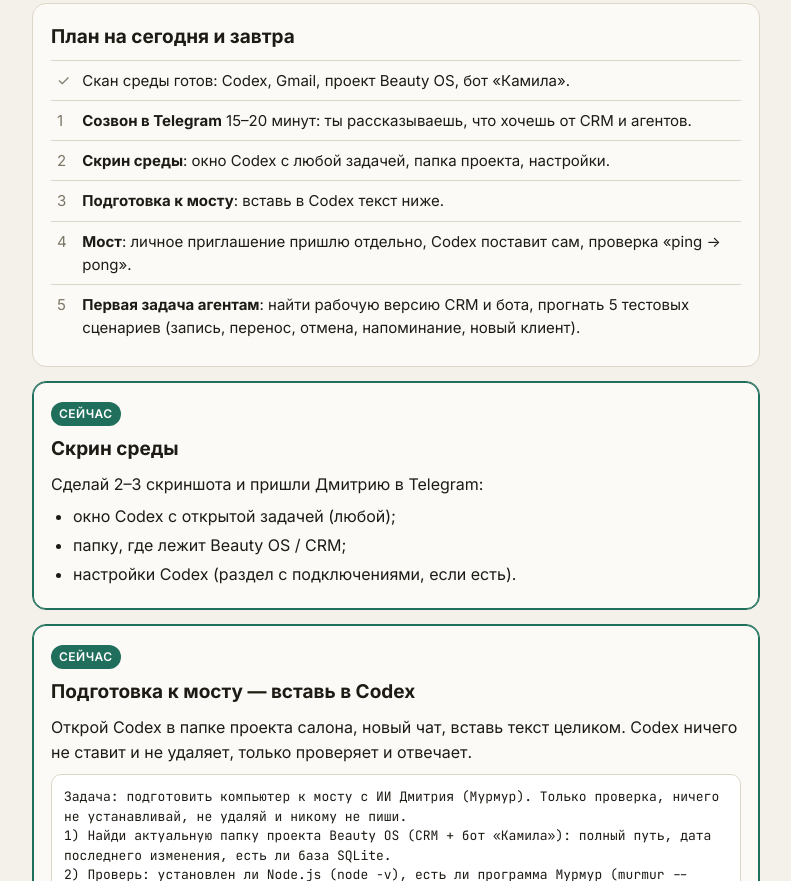
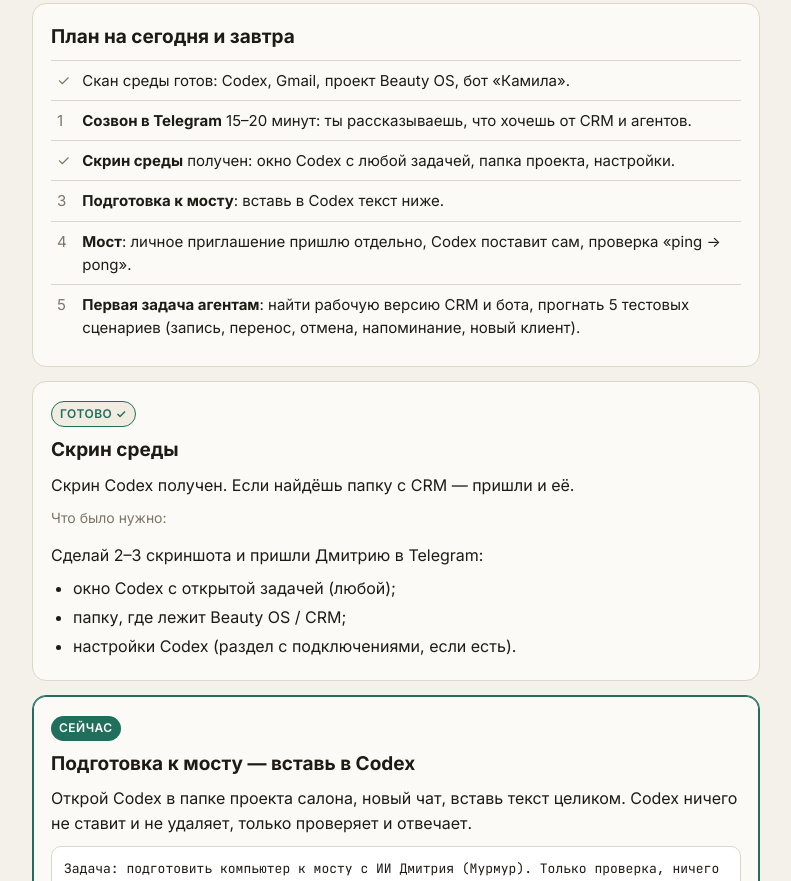
Before and after one commit to vasilevdasfo/agents-start, a plain HTML site: page index.html in a window 1280 px wide. Shown: the part 648-1529 px from the top of the page, without its empty margins (244-1035 px from the left). Drawn offline with Linux system fonts and the light colour scheme.

Commit message:
Step 2 done

```diff
--- a/index.html
+++ b/index.html
@@ -84,16 +84,18 @@ textarea{width:100%;min-height:90px;border:1px solid var(--line);border-radius:1
     <table>
       <tr><td>✓</td><td>Скан среды готов: Codex, Gmail, проект Beauty OS, бот «Камила».</td></tr>
       <tr><td>1</td><td><b>Созвон в Telegram</b> 15–20 минут: ты рассказываешь, что хочешь от CRM и агентов.</td></tr>
-      <tr><td>2</td><td><b>Скрин среды</b>: окно Codex с любой задачей, папка проекта, настройки.</td></tr>
+      <tr><td>✓</td><td><b>Скрин среды</b> получен: окно Codex с любой задачей, папка проекта, настройки.</td></tr>
       <tr><td>3</td><td><b>Подготовка к мосту</b>: вставь в Codex текст ниже.</td></tr>
       <tr><td>4</td><td><b>Мост</b>: личное приглашение пришлю отдельно, Codex поставит сам, проверка «ping → pong».</td></tr>
       <tr><td>5</td><td><b>Первая задача агентам</b>: найти рабочую версию CRM и бота, прогнать 5 тестовых сценариев (запись, перенос, отмена, напоминание, новый клиент).</td></tr>
     </table>
   </section>
 
-  <section class="card now" id="step2">
-    <span class="tag now">Сейчас</span>
+  <section class="card" id="step2">
+    <span class="tag done">Готово ✓</span>
     <h2>Скрин среды</h2>
+    <p style="margin:0">Скрин Codex получен. Если найдёшь папку с CRM — пришли и её.</p>
+    <p class="note">Что было нужно:</p>
     <p style="margin:0">Сделай 2–3 скриншота и пришли Дмитрию в Telegram:</p>
     <ul>
       <li>окно Codex с открытой задачей (любой);</li>
```
